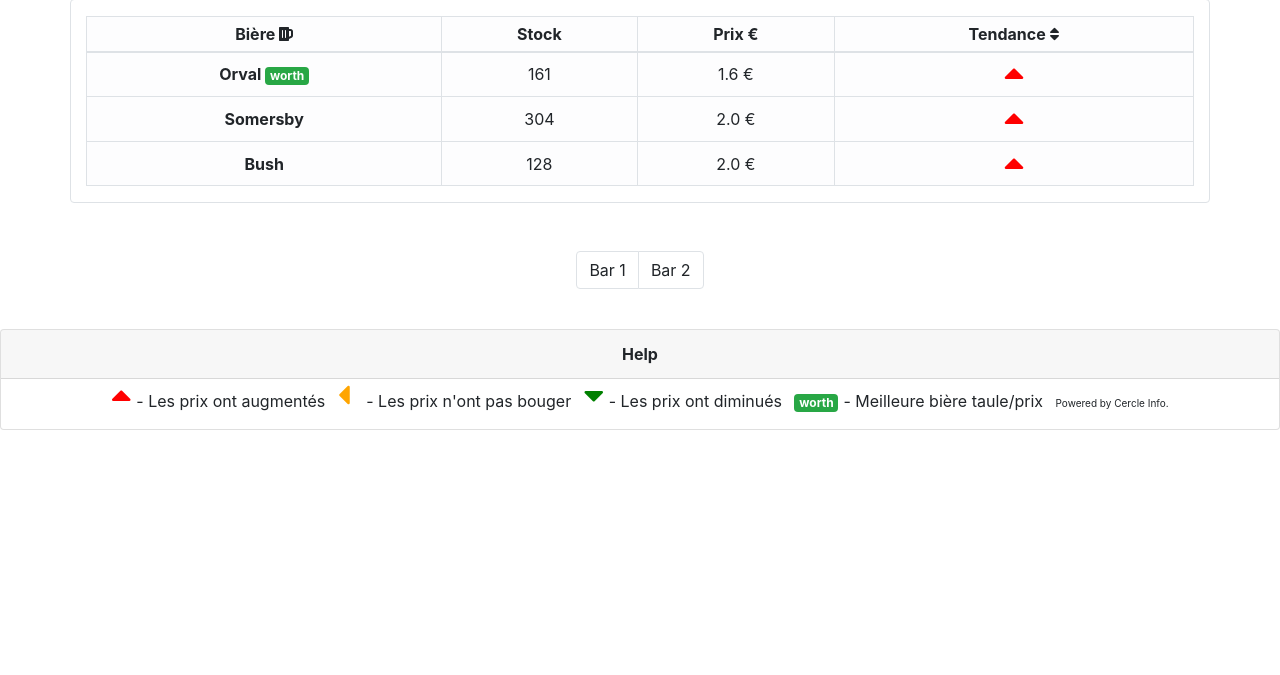
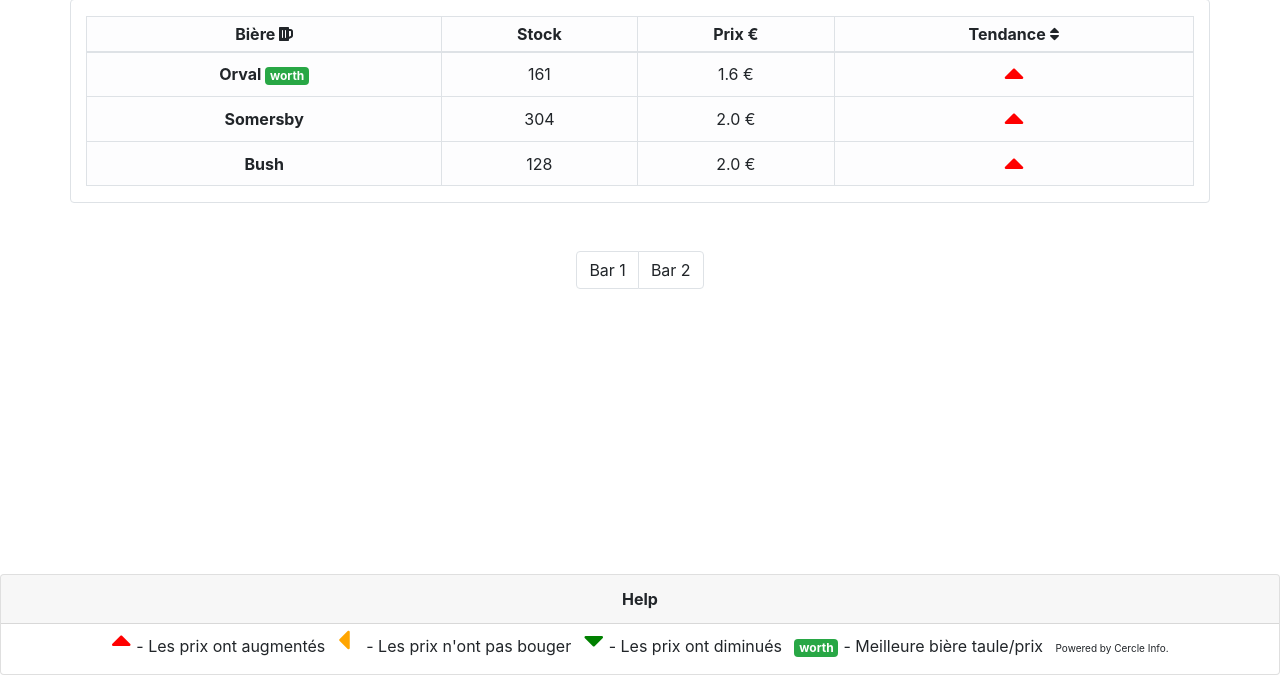
Before and after one commit to hugojcqs/Boursiere, a Django app: page /stock_page/ in a window 1280 px wide. Shown: the part 125-800 px from the top of the page. Run offline with Django 3.2, Linux system fonts and the light colour scheme; data comes from the database, SQL or seed files in the repository; some libraries are stand-ins or nearby versions.

Commit message:
Help footer now sticked to the bottom of the page

```diff
--- a/BoursiereDjango/templates/stock_page.html
+++ b/BoursiereDjango/templates/stock_page.html
@@ -83,7 +83,8 @@
   });
 </script>
 
- <footer id="sticky-footer" class="py-4">
+
+ <footer id="page-footer" class="page-footer fixed-bottom">
     <div class="card text-center">
         <div class="card-header text-center" style="font-weight: bold;">Help</div>
           <ul class="list-inline">
```
